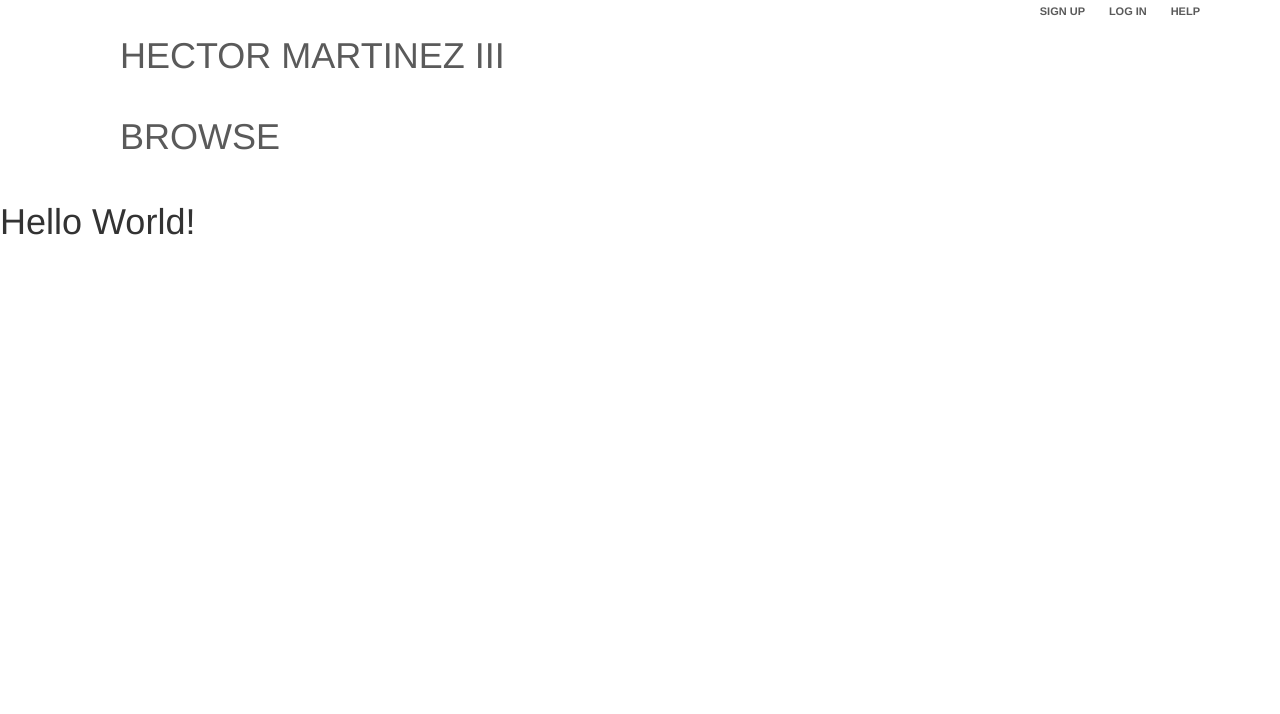
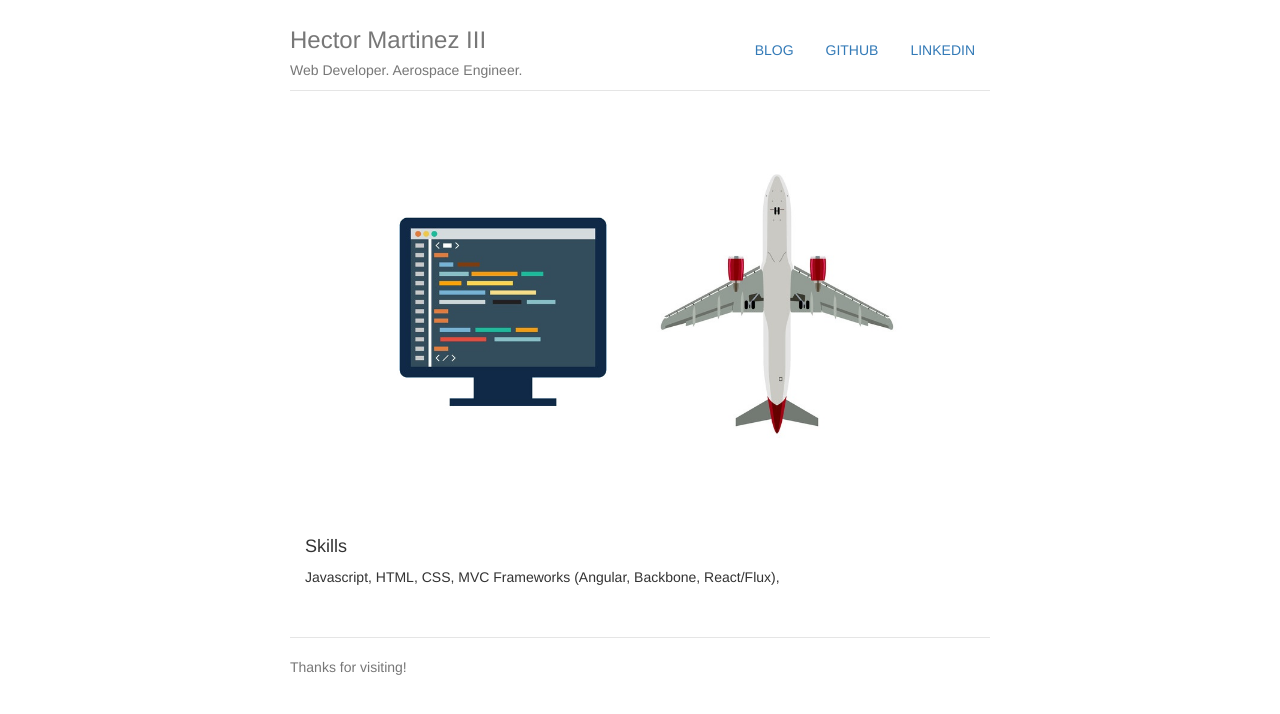
Before and after one commit to hectormartineziii/portfolio-site, a website: page public/index.html in a window 1280 px wide. Drawn offline with nearby package versions, Linux system fonts and the light colour scheme.

Commit message:
got a working site, needs further content

```diff
--- a/public/index.html
+++ b/public/index.html
@@ -6,28 +6,46 @@
     <meta name="viewport" content="width=device-width, initial-scale=1">
     <title>Hector Martinez III</title>
 	<link rel="stylesheet" href="https://maxcdn.bootstrapcdn.com/bootstrap/3.3.4/css/bootstrap.min.css">
-	<link rel="stylesheet" href="main.css">
+    <link href="main.css" rel="stylesheet">
   </head>
+
   <body>
 
-
-    <div class="nav">
     <div class="container">
-        <ul class="pull-left logo">
-          <li><h1><a href="#">Hector Martinez III</a></h1></li>
-          <li><a href="#">Browse</a></li>
+      <div class="header clearfix">
+    	<nav>
+          <ul class="nav nav-pills pull-right">
+          	<li role="presentation"><a href="#">BLOG</a></li>
+            <li role="presentation"><a href="http://github.com/hectormartineziii">GITHUB</a></li>
+            <li role="presentation"><a href="https://www.linkedin.com/pub/hector-martinez-iii/a5/b58/537">LINKEDIN</a></li>
           </ul>
-        <ul class="pull-right">
-          <li><a href="#">Sign Up</a></li>
-          <li><a href="#">Log In</a></li>
-          <li><a href="#">Help</a></li>
-        </ul>
+        </nav>
+        <div class="text-muted">
+        	<h3>Hector Martinez III</h3>
+        	<p>Web Developer. Aerospace Engineer.</p>
         </div>
       </div>
 
+      <div class="jumbotron">
+	      	<img src="code.jpg">
+	      	<img src="aero.jpg">
+      </div>
+
+      <div class="row marketing">
+        <div class="col-lg-12">
+          <h4>Skills</h4>
+          <p>Javascript, HTML, CSS, MVC Frameworks (Angular, Backbone, React/Flux), </p>
+        </div>
+      </div>
+
+      <footer class="footer">
+        <p>Thanks for visiting!</p>
+      </footer>
+
+    </div> <!-- /container -->
 
 
-
-<h1>Hello World!</h1>
+    <!-- IE10 viewport hack for Surface/desktop Windows 8 bug -->
+    <script src="../../assets/js/ie10-viewport-bug-workaround.js"></script>
   </body>
 </html>
--- a/public/main.css
+++ b/public/main.css
@@ -1,27 +1,87 @@
-.nav a {
-	color: #5a5a5a;
-	font-size: 11px;
-	font-weight: bold;
-	padding: 14px 10px;
-	text-transform: uppercase;
+/* Space out content a bit */
+body {
+  padding-top: 20px;
+  padding-bottom: 20px;
 }
 
-.nav li {
-	display: inline;
+img {
+  zoom: 60%;
 }
 
-.pull-left li {
-	display: block;
+/* Everything but the jumbotron gets side spacing for mobile first views */
+.header,
+.marketing,
+.footer {
+  padding-right: 15px;
+  padding-left: 15px;
 }
 
-.logo a {
-	margin: 0;
-	font-family: Helvetica,arial,sans-serif;
-	line-height: 1.2em;
-	text-transform: uppercase;
-	letter-spacing: 0px;
-	font-weight: normal;
-	font-style: normal;
-	font-size: 36px;
-	display: inline-block;
+/* Custom page header */
+.header {
+  padding-bottom: 0px;
+  border-bottom: 1px solid #e5e5e5;
 }
+/* Make the masthead heading the same height as the navigation */
+.header h3 {
+  margin-top: 0;
+  margin-bottom: 0;
+  line-height: 40px;
+}
+
+.head-title {
+
+}
+
+/* Custom page footer */
+.footer {
+  padding-top: 19px;
+  color: #777;
+  border-top: 1px solid #e5e5e5;
+}
+
+/* Customize container */
+@media (min-width: 768px) {
+  .container {
+    max-width: 730px;
+  }
+}
+.container-narrow > hr {
+  margin: 30px 0;
+}
+
+/* Main marketing message and sign up button */
+.jumbotron {
+  background: none;
+  text-align: center;
+  border-bottom: 1px solid #e5e5e5;
+}
+/* Supporting marketing content */
+.marketing {
+  margin: 40px 0;
+}
+.marketing p + h4 {
+  margin-top: 28px;
+}
+
+/* Responsive: Portrait tablets and up */
+@media screen and (min-width: 768px) {
+  /* Remove the padding we set earlier */
+  .header,
+  .marketing,
+  .footer {
+    padding-right: 0;
+    padding-left: 0;
+  }
+  /* Space out the masthead */
+  .header {
+    margin-bottom: 30px;
+  }
+  /* Remove the bottom border on the jumbotron for visual effect */
+  .jumbotron {
+    border-bottom: 0;
+  }
+}
+
+nav ul {
+  margin-top: 10px;
+}
```
Also changed, not shown: public/28232380_s.jpg (added), public/aero.jpg (added), public/code.jpg (added). Lines whose indentation alone changed are shown as unchanged.
